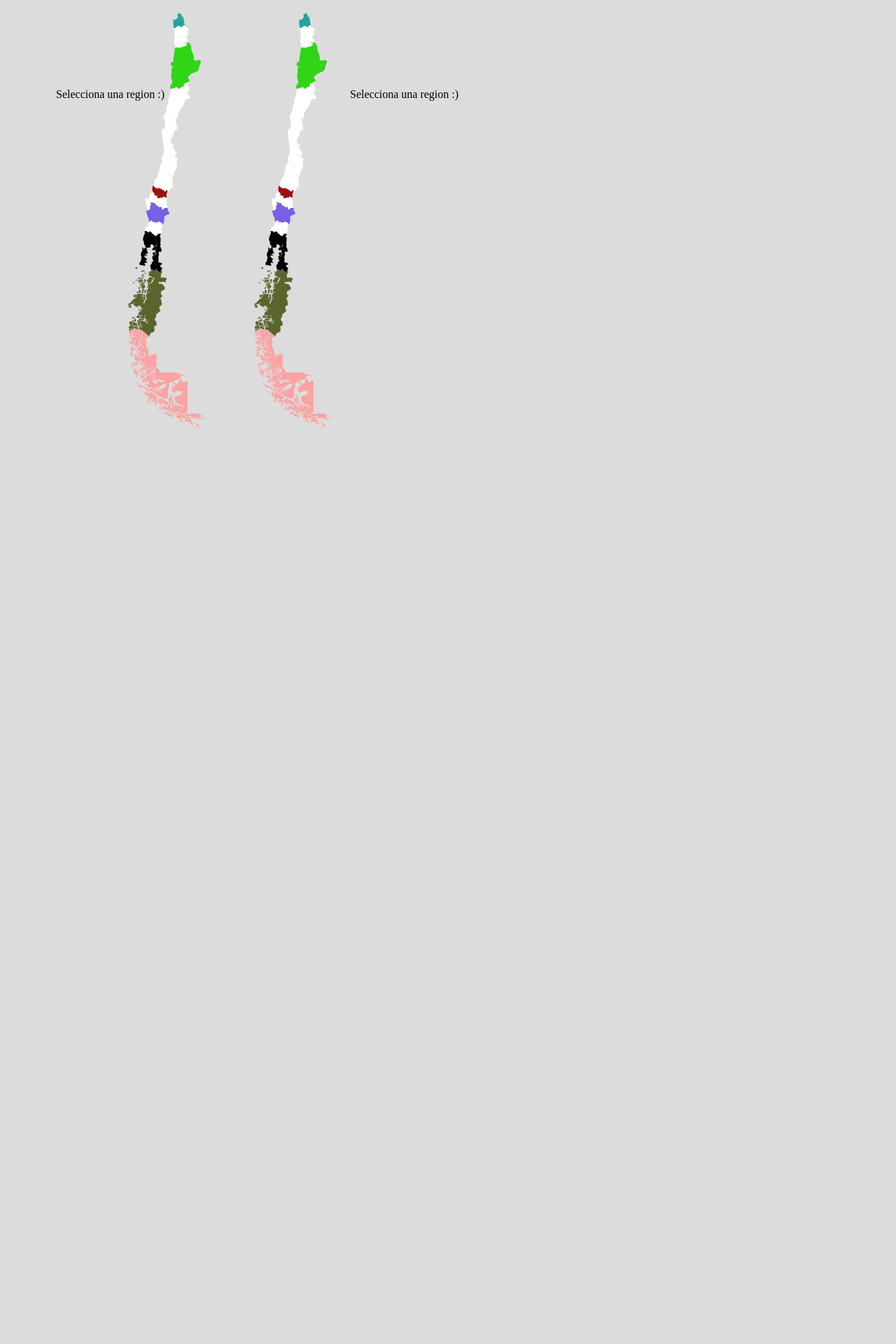
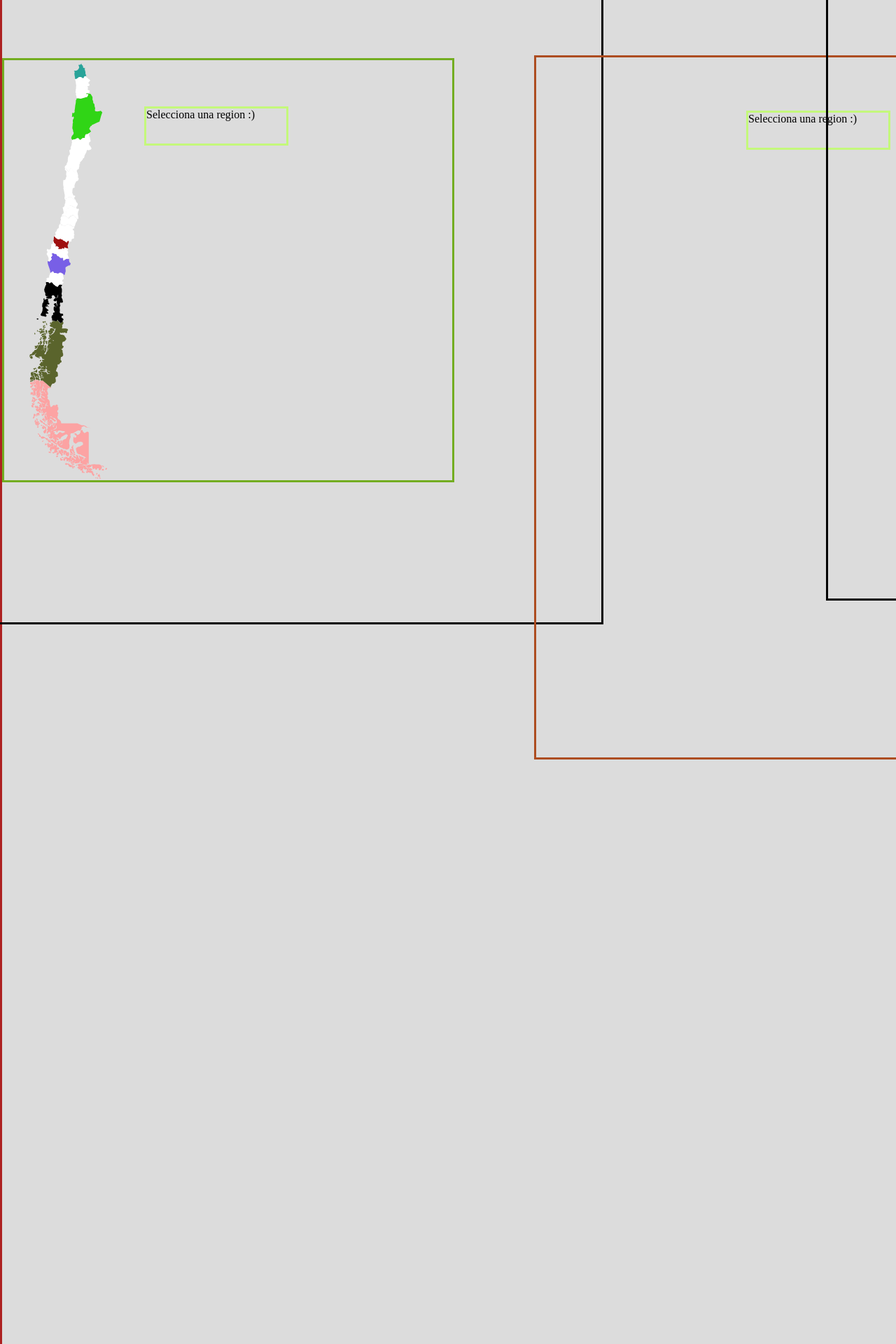
Before and after one commit to pensamientovisual/grupo4-2020-2, a PHP site: page /mapas.html in a window 1280 px wide. Shown: the top 1920 px of the page at 70% size. Run offline with PHP 8.4, Linux system fonts and the light colour scheme.

Commit message:
espacios

```diff
--- a/estilo.css
+++ b/estilo.css
@@ -5,55 +5,80 @@ html, body{
   #fondo{
     background:#DCDCDC;
     position: absolute;
-    /* border: 3px solid #ad2121; */
-    width: 100%;
+    border: 3px solid #ad2121;
+    width: 200%;
+    top: -20px;
     height: 1000%;
   }
 
   #hola {
     position: absolute;
-    top: 100px;
-    left: 500px;
+    top: 50px;
+    left: 200px;
     width: 200px;
-    height: 100px;
+    height: 50px;
+    border: 3px solid #c4f87b;
   }
   #hola2{
     position: absolute;
-    top: 100px;
-    right: 900px;
+    top: 60px;
+    left: 300px;
     width: 200px;
-    height: 100px;
+    height: 50px;
+    border: 3px solid #c4f87b;
   }
 
+  #izquierda {
+    position: relative;
+    top: 100px;
+    left: 0px;
+    width: 25%;
+    height: 600px;
+    border: 3px solid #73AD21;
+  }
   #mapa1 {
-    position: fixed;
-    top: 10px;
-    left: 0px;
+    position: absolute;
+    margin: 0%;
+    top: -200px;
+    left: -150px;
     width: 1000px;
     height: 1000px;
+    border: 3px solid #030303;
+  }
+  #derecha{
+    position: relative;
+    top: -510px;
+    left: 760px;
+    width: 1000px;
+    height: 1000px;
+    border: 3px solid #ad4d21;
   }
   #mapa2 {
-    position: fixed;
-    top: 10px;
-    right: 100px;
+    position: absolute;
+    margin: 0%;
+    top: -230px;
+    right: -420px;
     width: 1000px;
     height: 1000px;
+    border: 3px solid #030303;
   }
 
-  .escondido {
+  .escondidi {
     position: absolute;
-    top: 200px;
-    right: 100px;
-    width: 500px;
-    height: 300px;
+    top: 150px;
+    left: 130px;
+    width: 600px;
+    height: 400px;
+    border: 3px solid #1c17a9;
   }
 
   .escondide {
     position: absolute;
-    top: 200px;
-    right: 600px;
-    width: 500px;
-    height: 300px;
+    top: 155px;
+    right: 400px;
+    width: 600px;
+    height: 400px;
+    border: 3px solid #15b3cf;
   }
 
 /*
--- a/mapas.html
+++ b/mapas.html
@@ -11,9 +11,9 @@
   </head>
     <body>
         <div id="fondo">
-            <div id="mapa1">
+            <div id="izquierda">
                 <p id="hola">Selecciona una region :)</p>
-                <svg xmlns="http://www.w3.org/2000/svg" xmlns:xlink="http://www.w3.org/1999/xlink" x="0px" y="0px" viewBox="0 0 1192.7 730.6" style="enable-background:new 0 0 1192.7 730.6;" xml:space="preserve">
+                <svg id="mapa1" xmlns="http://www.w3.org/2000/svg" xmlns:xlink="http://www.w3.org/1999/xlink" x="0px" y="0px" viewBox="0 0 1192.7 730.6" style="enable-background:new 0 0 1192.7 730.6;" xml:space="preserve">
                 <g  xmlns:cc="http://creativecommons.org/ns#" xmlns:dc="http://purl.org/dc/elements/1.1/" xmlns:mapsvg="http://mapsvg.com" xmlns:rdf="http://www.w3.org/1999/02/22-rdf-syntax-ns#" xmlns:svg="http://www.w3.org/2000/svg">
                     <path id="r14" class="regiones" d="M254.6,625.2h-0.3l-0.5-0.1l-0.5-1.2l-0.2-2.6l-0.1-2.5l-0.3-2l-0.2-0.5l-0.7-0.7l0.1,0.5l0.4,1.2
                         l0.2,1.2l0.7,7.6l-0.1,0.8l-0.4,0.2l-0.5-0.3l-2.8-2.4l-0.3-0.4l-0.2-0.7l0.1-0.9l-0.4-1.5l-0.6-1.7l0.7-0.4l0.1,0.5l1.1,2.5
@@ -512,19 +512,19 @@
                         l0.3,1.3l0.7,1.5l0.3,0.5L314.8,30.9z" style="fill: rgb(40, 163, 153); opacity: 1;" onclick="alert('You have clicked the circle.')"></path>
                 </g>
                 </svg>
-                <div id="ingre9" class="escondido">
+                <div id="ingre9" class="escondidi">
                     <img src="graficoreg9.png" width="200px" >
                     <p > ejo</p>
                 </div>
-                <div id="ingre13" class="escondido">
+                <div id="ingre13" class="escondidi">
                     <p > ejereje</p>
                     <img src="BANDERA.png" width="200px" >
                 </div>
             </div>
             <!-- mapa2 -->
-            <div id="mapa2" >
+            <div id="derecha" >
                 <p id="hola2">Selecciona una region :)</p>
-                <svg xmlns="http://www.w3.org/2000/svg" xmlns:xlink="http://www.w3.org/1999/xlink" x="0px" y="0px" viewBox="0 0 1192.7 730.6" style="enable-background:new 0 0 1192.7 730.6;" xml:space="preserve">
+                <svg id="mapa2" xmlns="http://www.w3.org/2000/svg" xmlns:xlink="http://www.w3.org/1999/xlink" x="0px" y="0px" viewBox="0 0 1192.7 730.6" style="enable-background:new 0 0 1192.7 730.6;" xml:space="preserve">
                 <g  xmlns:cc="http://creativecommons.org/ns#" xmlns:dc="http://purl.org/dc/elements/1.1/" xmlns:mapsvg="http://mapsvg.com" xmlns:rdf="http://www.w3.org/1999/02/22-rdf-syntax-ns#" xmlns:svg="http://www.w3.org/2000/svg">
                     <path id="r14_d" class="regiones" d="M254.6,625.2h-0.3l-0.5-0.1l-0.5-1.2l-0.2-2.6l-0.1-2.5l-0.3-2l-0.2-0.5l-0.7-0.7l0.1,0.5l0.4,1.2
                         l0.2,1.2l0.7,7.6l-0.1,0.8l-0.4,0.2l-0.5-0.3l-2.8-2.4l-0.3-0.4l-0.2-0.7l0.1-0.9l-0.4-1.5l-0.6-1.7l0.7-0.4l0.1,0.5l1.1,2.5
```
